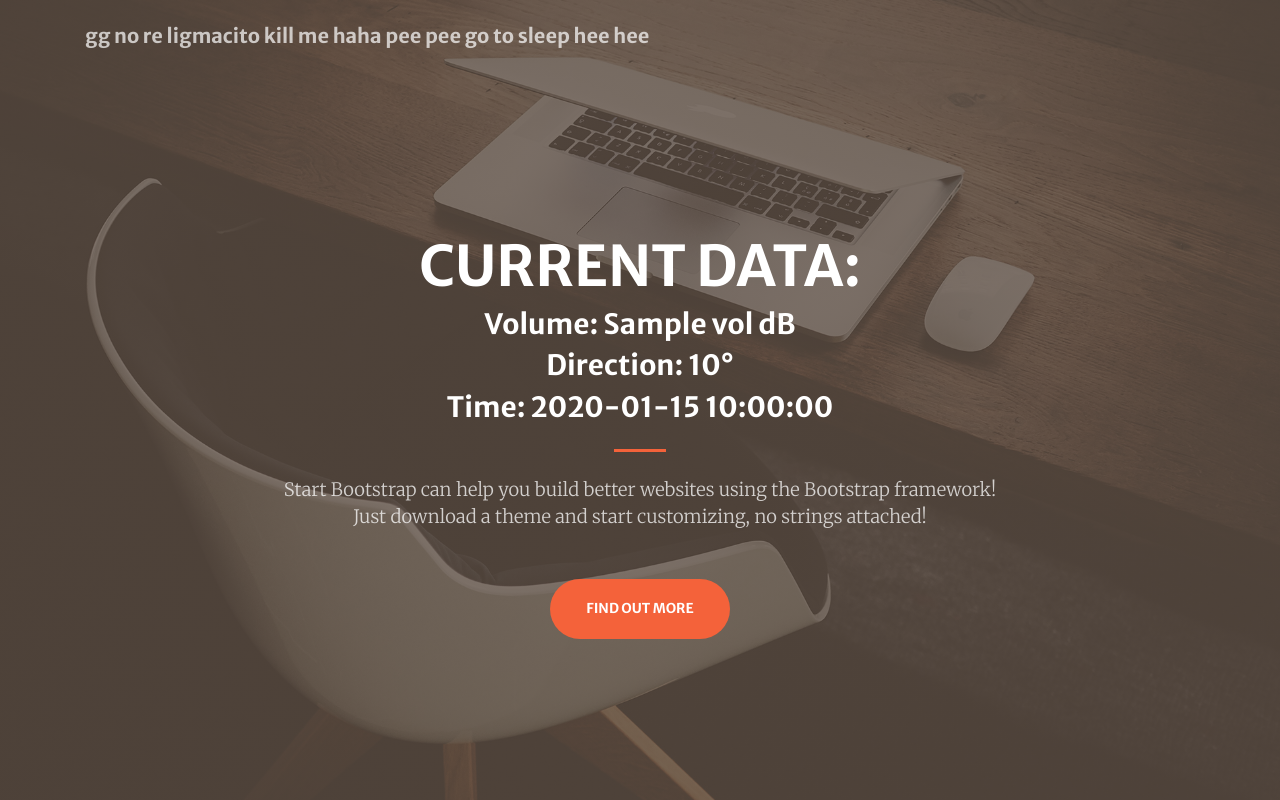
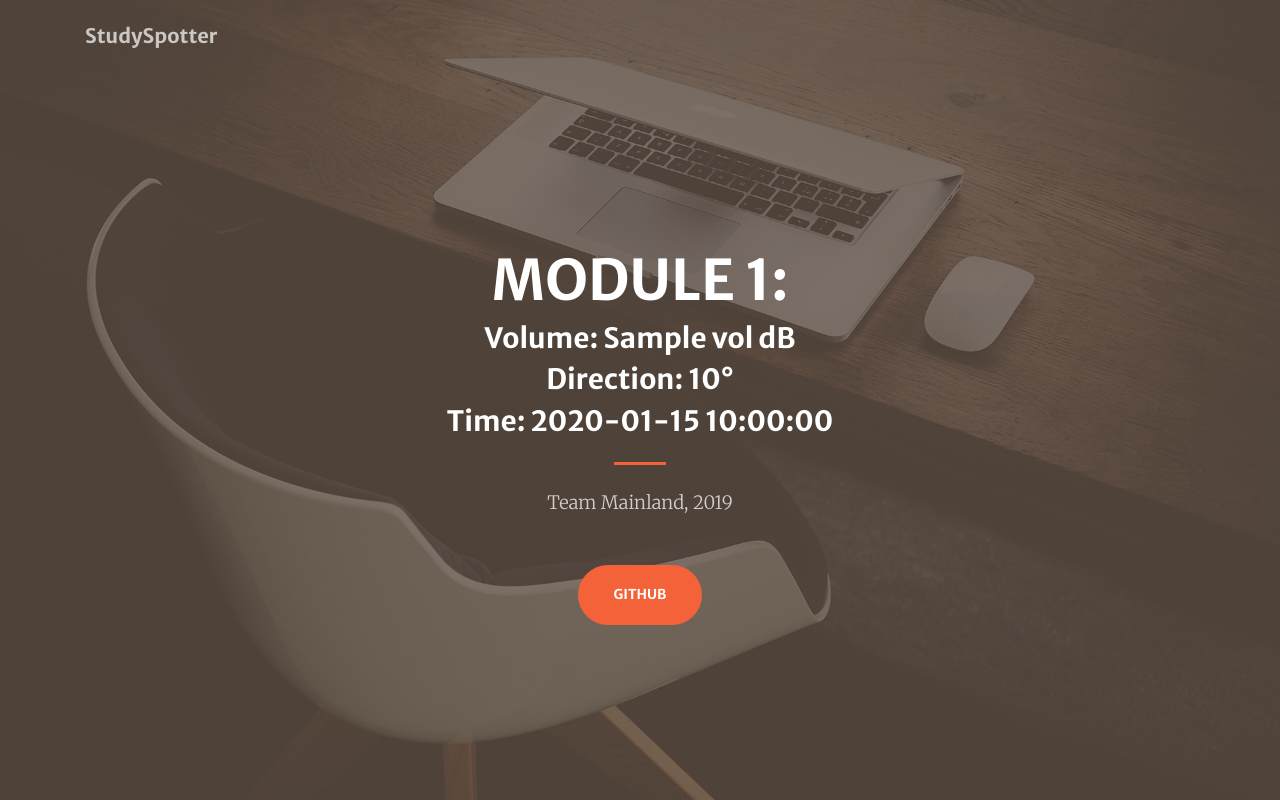
Before and after one commit to YashArora0606/Murmur, a Flask app: template server/templates/index.html in a window 1280 px wide. Run offline with Flask 2, Linux system fonts and the light colour scheme; the template is opened without the code that fills it: most values are stand-ins (such as "Sample title", 1, 10 or a date in 2020); parts of the project's set-up code (start-up, migrations or seed data) failed here and were passed over; some libraries are stand-ins or nearby versions.

Commit message:
Update index.html

```diff
--- a/server/templates/index.html
+++ b/server/templates/index.html
@@ -8,7 +8,7 @@
   <meta name="author" content="">
   <meta http-equiv="refresh" content="5">
 
-  <title>ligma</title>
+  <title>StudySpotter</title>
 
   <!-- Font Awesome Icons -->
   <link href="vendor/fontawesome-free/css/all.min.css" rel="stylesheet" type="text/css">
@@ -30,7 +30,7 @@
   <!-- Navigation -->
   <nav class="navbar navbar-expand-lg navbar-light fixed-top py-3" id="mainNav">
     <div class="container">
-      <a class="navbar-brand js-scroll-trigger" href="#page-top">gg no re ligmacito kill me haha pee pee go to sleep hee hee</a>
+      <a class="navbar-brand js-scroll-trigger" href="#page-top">StudySpotter</a>
       <button class="navbar-toggler navbar-toggler-right" type="button" data-toggle="collapse" data-target="#navbarResponsive" aria-controls="navbarResponsive" aria-expanded="false" aria-label="Toggle navigation">
         <span class="navbar-toggler-icon"></span>
       </button>
@@ -60,15 +60,15 @@
     <div class="container h-100">
       <div class="row h-100 align-items-center justify-content-center text-center">
         <div class="col-lg-10 align-self-end">
-          <h1 class="text-uppercase text-white font-weight-bold">Current Data:</h1>
+          <h1 class="text-uppercase text-white font-weight-bold">Module 1:</h1>
           <h3 class="text-white font-weight-bold">Volume: {{ sound.vol }} dB</h3>
           <h3 class="text-white font-weight-bold">Direction: {{ sound.dir }}°</h3>
           <h3 class="text-white font-weight-bold">Time: {{ sound.time }}</h3>
           <hr class="divider my-4">
         </div>
         <div class="col-lg-8 align-self-baseline">
-          <p class="text-white-75 font-weight-light mb-5">Start Bootstrap can help you build better websites using the Bootstrap framework! Just download a theme and start customizing, no strings attached!</p>
-          <a class="btn btn-primary btn-xl js-scroll-trigger" href="#about">Find Out More</a>
+          <p class="text-white-75 font-weight-light mb-5">Team Mainland, 2019</p>
+          <a class="btn btn-primary btn-xl js-scroll-trigger" href="https://github.com/YashArora0606/SoftwareEngineering101">Github</a>
         </div>
       </div>
     </div>
```
